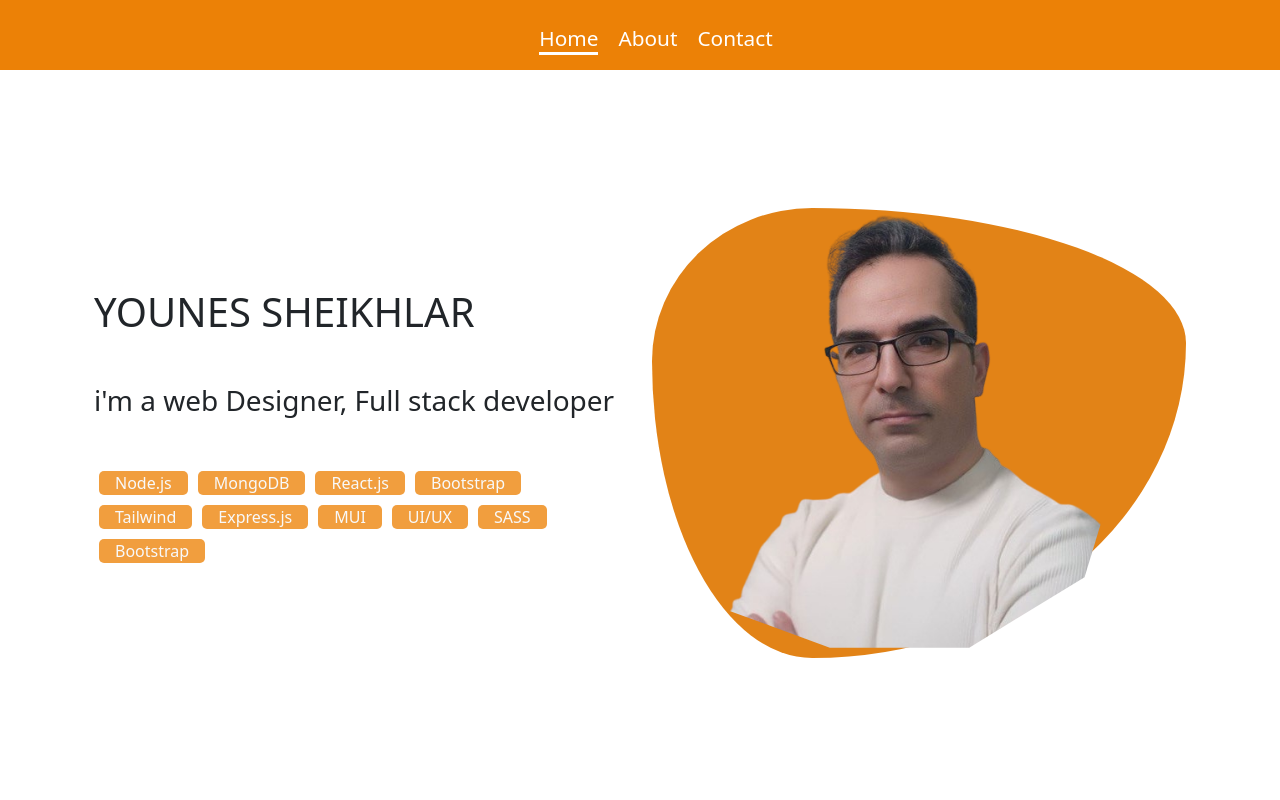
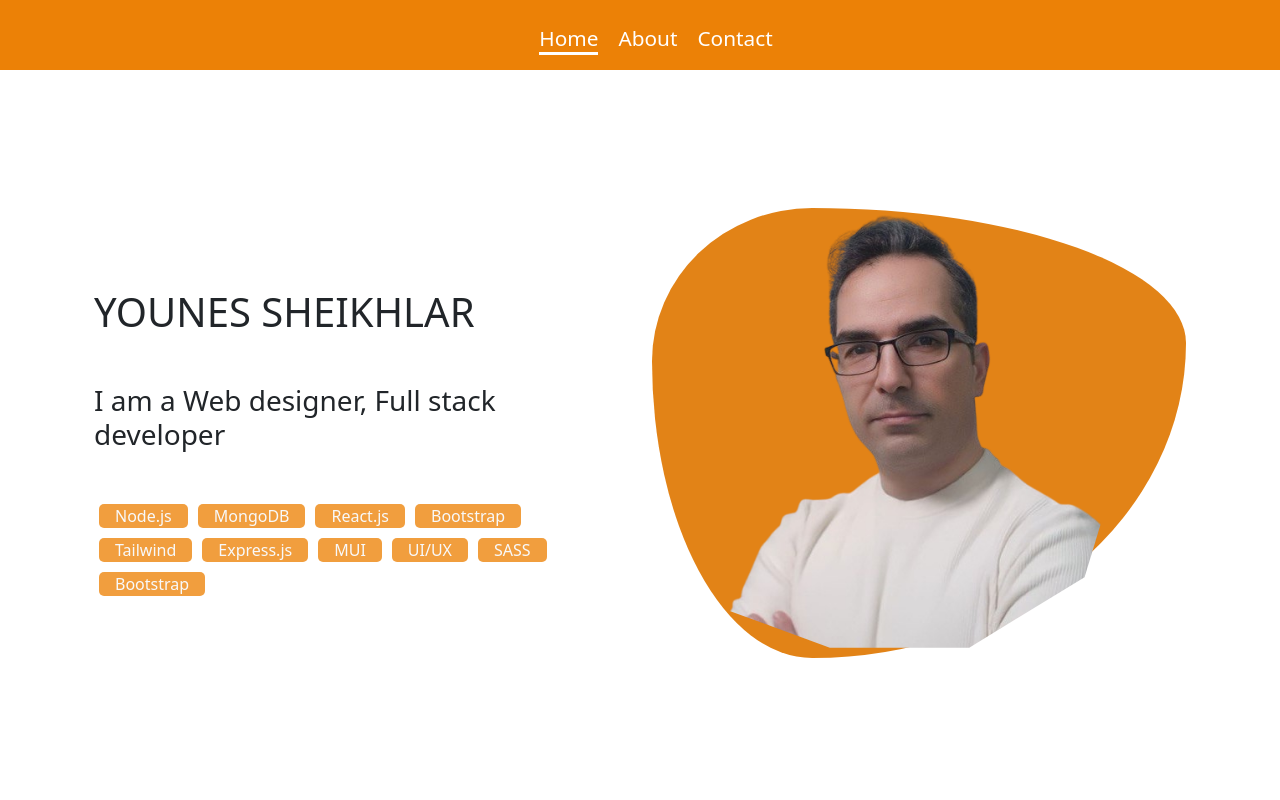
Before and after one commit to Younes-sh/portfolio, a React (Create React App) app in the folder portfolio/: page / in a window 1280 px wide. Shown: the top 800 px of the page. Built offline with nearby package versions, Linux system fonts and the light colour scheme.

Commit message:
Edit text header

```diff
--- a/portfolio/src/Components/Header/Header.jsx
+++ b/portfolio/src/Components/Header/Header.jsx
@@ -38,7 +38,7 @@ const Header = () => {
     <Row className='container   m-auto '>
         <Col className='text-align-center pt-5 mt-5'>
             <h1 className='text-dark text-start'>YOUNES SHEIKHLAR</h1>
-            <p className='text-dark text-start h3 mt-5'>i'm a web Designer, Full stack developer</p>
+            <p className='text-dark text-start h3 mt-5'>I am a Web designer, Full stack developer</p>
             <div className='text-start d-flex flex-wrap mt-5'>
                 <span className='px-3 text-light' style={{backgroundColor:'#f19e3e', margin:'5px',borderRadius:'5px'}} >Node.js</span>
                 <span className='px-3 text-light' style={{backgroundColor:'#f19e3e', margin:'5px',borderRadius:'5px'}} >MongoDB</span>
```
